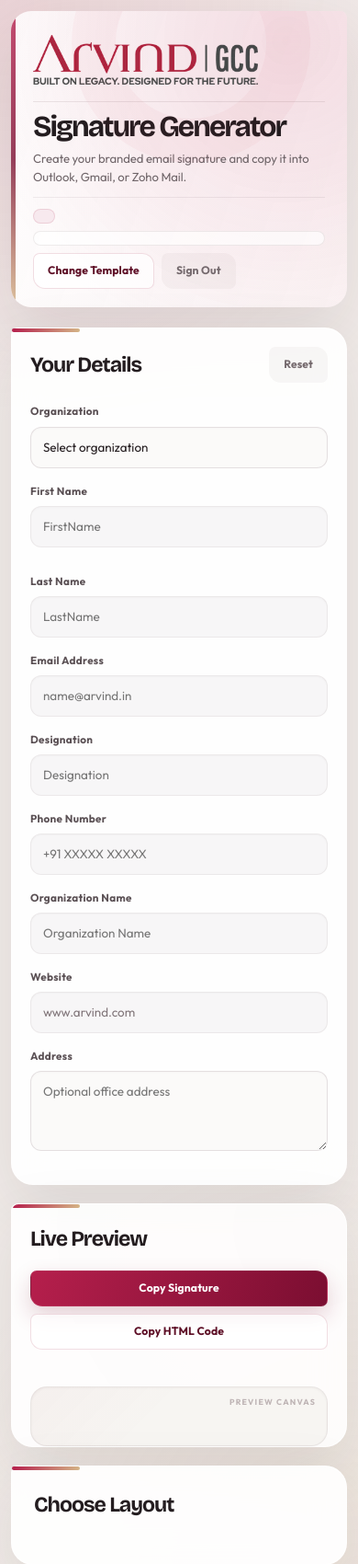
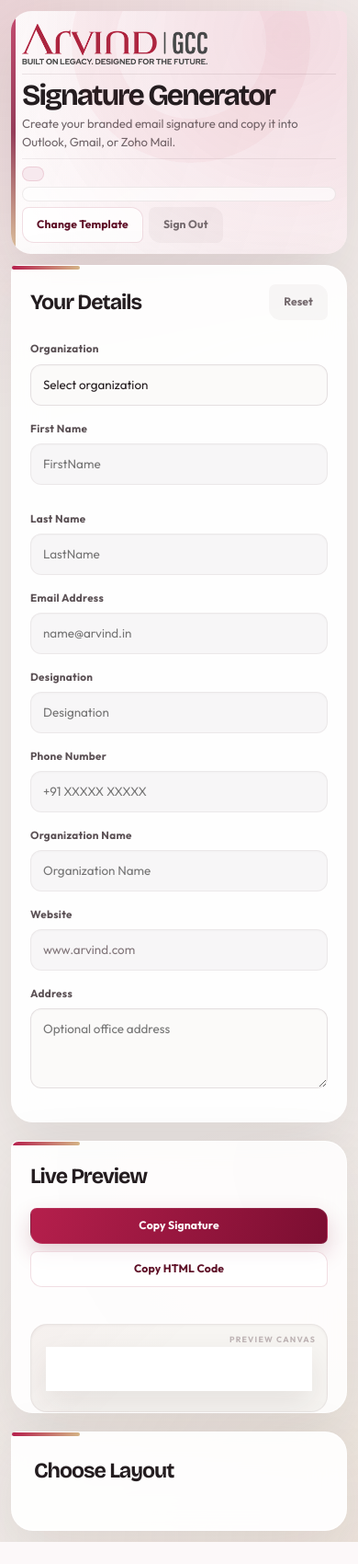
Before and after one commit to arvind-automation/OutlookSignature, a Flask app: template app/templates/generator.html in a window 390 px wide; the page is wider, and only the part inside the window is pictured. Shown: the top 1700 px of that part at 92% size. After the commit the page ends 1676 px from the top of that part, so only its background shows below. Run offline with Flask 3, Linux system fonts and the light colour scheme; the template is opened without the code that fills it, so the values that code supplies are empty; parts of the project's set-up code (start-up, migrations or seed data) failed here and were passed over.

Commit message:
Final se bhi Final

```diff
--- a/app/signatures.py
+++ b/app/signatures.py
@@ -790,20 +790,6 @@ def build_logo_profile_template(values: dict, assets: dict, *, team: str = "") -
     )
 
 
-def _with_signoff(signature_html: str, *, width: int) -> str:
-    """Add the shared closing above a signature without changing its layout."""
-    return (
-        '<table role="presentation" cellpadding="0" cellspacing="0" border="0" '
-        f'width="{width}" style="width:{width}px;max-width:{width}px;border-collapse:collapse;'
-        'background:#ffffff;font-family:Arial,Helvetica,sans-serif;">'
-        '<tr><td style="padding:0 0 18px;font-family:Arial,Helvetica,sans-serif;'
-        'font-size:16px;line-height:22px;font-weight:400;color:#000000;">'
-        'Thanks &amp; Regards,</td></tr>'
-        f'<tr><td style="padding:0;vertical-align:top;">{signature_html}</td></tr>'
-        '</table>'
-    )
-
-
 def build_signature_html(
     template_id: str, raw_values: dict, asset_urls: dict, *, team: str = ""
 ) -> str:
@@ -830,23 +816,17 @@ def build_signature_html(
     }
     if template_id == "compact":
         signature_html = build_compact_template(values, assets, team=team)
-        width = 560
     elif template_id == "minimal":
         signature_html = build_minimal_template(values, team=team)
-        width = 420
     elif template_id == "logo-header":
         signature_html = build_logo_header_template(values, assets, team=team)
-        width = 600
     elif template_id == "logo-sidebar":
         signature_html = build_logo_sidebar_template(values, assets, team=team)
-        width = 600
     elif template_id == "logo-profile":
         signature_html = build_logo_profile_template(values, assets, team=team)
-        width = 600
     else:
         signature_html = build_standard_template(values, assets, team=team)
-        width = 600
-    return _with_signoff(signature_html, width=width)
+    return signature_html
 
 
 def static_root() -> Path:
--- a/app/static/css/app.css
+++ b/app/static/css/app.css
@@ -1415,6 +1415,7 @@ textarea {
 }
 
 .signature-preview {
+  padding: 32px;
   box-shadow: 0 14px 34px rgba(50, 31, 37, 0.09);
 }
 
@@ -1823,6 +1824,10 @@ textarea {
   .preview-frame {
     margin: 16px 20px 0;
     padding: 24px 16px 16px;
+  }
+
+  .signature-preview {
+    padding: 24px;
   }
 
   .layout-panel {
@@ -2666,6 +2671,7 @@ h2,
   height: 260px;
   border: 48px solid rgba(181, 31, 76, 0.035);
   border-radius: 50%;
+  pointer-events: none;
 }
 
 .app-header::after {
@@ -2673,6 +2679,7 @@ h2,
   width: 5px;
   height: auto;
   background: linear-gradient(180deg, var(--wine-bright), var(--wine), var(--sand));
+  pointer-events: none;
 }
 
 .brand-logo--header {
@@ -3247,6 +3254,65 @@ h4,
 /* --------------------------------------------------------------------------
    Generator: "Choose Layout" as a third vertical column, always stacked.
    -------------------------------------------------------------------------- */
+
+#generator-view.app {
+  padding-block: clamp(14px, 1.5vw, 22px);
+}
+
+#generator-view .app-header {
+  min-height: 0;
+  margin-bottom: 14px;
+  padding: 12px 20px;
+  gap: clamp(14px, 1.5vw, 22px);
+}
+
+#generator-view .brand-logo--header {
+  height: 54px;
+  max-width: 225px;
+}
+
+#generator-view .app-header h1 {
+  margin-bottom: 0;
+}
+
+#generator-view .app-header p {
+  margin-top: 4px;
+}
+
+#generator-view .app-header__meta {
+  gap: 6px;
+}
+
+@media (max-width: 1180px) {
+  #generator-view .app-header {
+    row-gap: 8px;
+  }
+
+  #generator-view .app-header__meta {
+    padding-top: 8px;
+  }
+}
+
+@media (max-width: 720px) {
+  #generator-view.app {
+    padding-block: 12px;
+  }
+
+  #generator-view .app-header {
+    margin-bottom: 12px;
+    padding: 12px;
+    gap: 8px;
+  }
+
+  #generator-view .brand-logo--header {
+    height: 48px;
+  }
+
+  #generator-view .app-header__content,
+  #generator-view .app-header__meta {
+    padding-top: 8px;
+  }
+}
 
 .layout-panel {
   position: relative;
```
